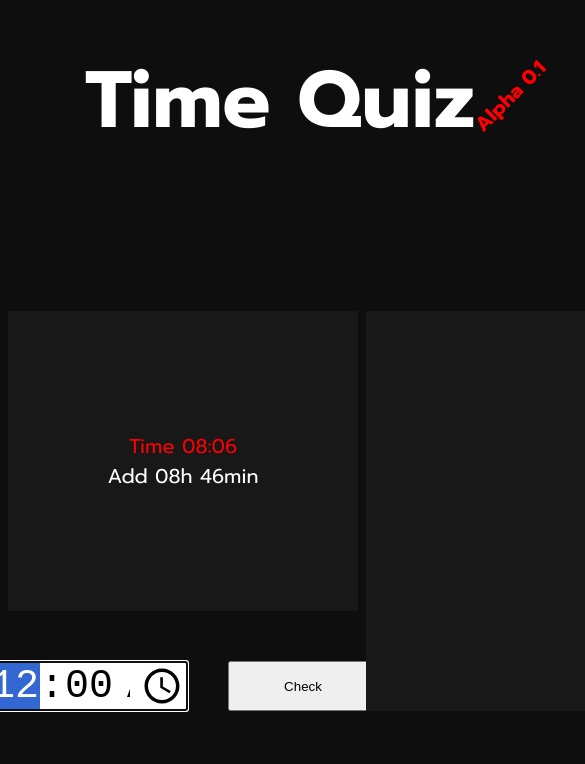
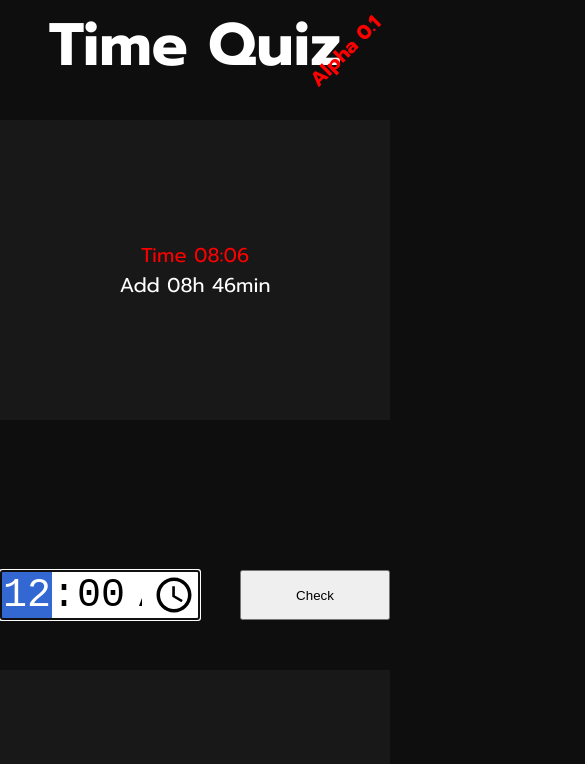
Before and after one commit to viktorssonm/TimeQuiz, a website built with Parcel: page src/index.html in a window 390 px wide. Shown: the top 764 px of the page, 585 px wide, since content can reach past the window. Built offline with nearby package versions, Linux system fonts and the light colour scheme.

Commit message:
add media queries

```diff
--- a/css/styles.css
+++ b/css/styles.css
@@ -6,19 +6,33 @@
 
 html {
     font-size: 62.5%;
+    margin: 0;
 }
 
 body {
     background-color: #0e0e0e;
     font-family: "Prompt", sans-serif;
     color: #fff;
+}
+
+/* Main container */
+
+.container {
+    width: 100%;
+    display: grid;
+    grid-template-columns: repeat(2, 1fr);
+    grid-template-rows: repeat(2, 1fr);
+    row-gap: 2rem;
+    column-gap: 4rem;
     max-width: 120rem;
     margin: 0 auto;
+    margin-left: 2rem;
+    margin-right: 2rem;
 }
 
 /* HEADER PART */
 
-.header {
+header {
     margin: 0 auto;
 }
 
@@ -26,6 +40,7 @@ body {
     position: relative;
     width: 50rem;
     margin: 0 auto;
+    height: 12rem;
 }
 
 .version-title {
@@ -33,24 +48,21 @@ body {
     color: red;
     font-weight: 600;
     position: absolute;
-    top: 50%;
-    right: -11%;
+    top: 30%;
+    right: -5%;
     transform: rotate(-45deg);
 }
 
 .logo {
     font-size: 8rem;
-    padding-top: 4rem;
-    padding-left: 6rem;
     text-align: center;
 }
 
 /* MAIN PAGE */
 
-.container {
-    display: grid;
-    grid-template-columns: repeat(7, 1fr);
-    grid-template-rows: repeat(7, 1fr);
+main {
+    grid-column: 1 / -1;
+    grid-row: 2 /5;
 }
 
 .oldanswers-container {
@@ -59,6 +71,22 @@ body {
     display: flex;
     flex-direction: column;
     width: 33rem;
+    margin-right: 3rem;
+    grid-row: 1/2;
+    grid-column: 2/3;
+    overflow-y: scroll;
+}
+
+.oldanswers-container::-webkit-scrollbar {
+    width: 1rem;
+}
+
+.oldanswers-container::-webkit-scrollbar-track {
+    background: #0e0e0e;
+}
+
+body::-webkit-scrollbar {
+    width: 12px; /* width of the entire scrollbar */
 }
 
 .oldanswers-container p {
@@ -68,29 +96,27 @@ body {
 }
 
 aside {
-    grid-column: 5/7;
-    grid-row: 2/5;
 }
 
 .question-box {
     height: 30rem;
     background-color: #181818;
-    grid-column: 2/4;
-    grid-row: 2/4;
     display: flex;
     flex-direction: column;
     justify-content: center;
     align-items: center;
     min-width: 35rem;
     font-size: 2rem;
+    grid-column: 1/2;
+    grid-row: 1/2;
 }
 
 .answer-container {
-    grid-row: 4/5;
-    grid-column: 2/4;
     display: flex;
     justify-content: center;
     margin-top: 5rem;
+    grid-column: 1/3;
+    grid-row: 2/4;
 }
 
 .answer-container-row {
@@ -128,3 +154,46 @@ aside {
     color: red;
     display: block;
 }
+
+/* Media Queries below */
+
+@media (max-width: 50em) {
+    .container {
+        grid-template-columns: repeat(4, 1fr);
+        grid-template-rows: 1fr 15rem 1fr;
+        margin: 0;
+        column-gap: 0;
+        grid-gap: 0;
+    }
+
+    .logo-container {
+        width: 100%;
+    }
+
+    .logo {
+        font-size: 6rem;
+    }
+
+    .version-title {
+        right: -0%;
+    }
+
+    .question-box {
+        grid-row: 1/3;
+        grid-column: 1/-1;
+        width: 100%;
+    }
+
+    .answer-container {
+        grid-row: 2/3;
+        grid-column: 1/-1;
+        width: 100%;
+    }
+
+    .oldanswers-container {
+        grid-row: 3/4;
+        grid-column: 1/-1;
+        width: 100%;
+        align-items: center;
+    }
+}
--- a/js/logic.js
+++ b/js/logic.js
@@ -42,7 +42,7 @@ const addAnswerToList = (isCorrect, timeInput) => {
     const newAnswertext = document.createElement("p");
     const iconElement = document.createElement("img");
 
-    let timeInputSplitted = timeInput.value.replace("0", "").split(":");
+    let timeInputSplitted = timeInput.value.split(":");
     if (isCorrect) {
         newAnswertext.textContent = `${timeQuiz.startHour}:${timeQuiz.startMinute} + ${timeQuiz.hourToChange}:${timeQuiz.minuteToChange} = ${timeInputSplitted[0]}:${timeInputSplitted[1]}`;
         iconElement.src = new URL("../img/check.svg", import.meta.url);
@@ -61,6 +61,11 @@ const writeLogicToScreen = () => {
     questionText.textContent = `Time ${timeQuiz.startHour}:${timeQuiz.startMinute}`;
     timeToAdd.textContent = `Add ${timeQuiz.hourToChange}h ${timeQuiz.minuteToChange}min`;
     timeInput.value = "00:00";
+
+    // First blur and then focus, to make sur selected digit is hour.
+    timeInput.blur();
+    timeInput.focus();
 };
 
 writeLogicToScreen();
+console.log("******** NO CHEATING PLEASE **********");
--- a/src/index.html
+++ b/src/index.html
@@ -13,6 +13,7 @@
 </head>
 
 <body>
+
   <header>
     <div class="logo-container">
       <h1 class="logo">Time Quiz</h1>
@@ -27,13 +28,12 @@
       </div>
       <div class="answer-container">
         <form>
-          <input class="time-input" autofocus type="time" />
+          <input class="time-input" type="time" />
           <button class="submit-button" type="submit">Check</button>
         </form>
       </div>
-      <aside class="old-answers">
-        <div class="oldanswers-container">
-        </div>
+      <div class="oldanswers-container">
+      </div>
       </aside>
     </div>
   </main>
```
